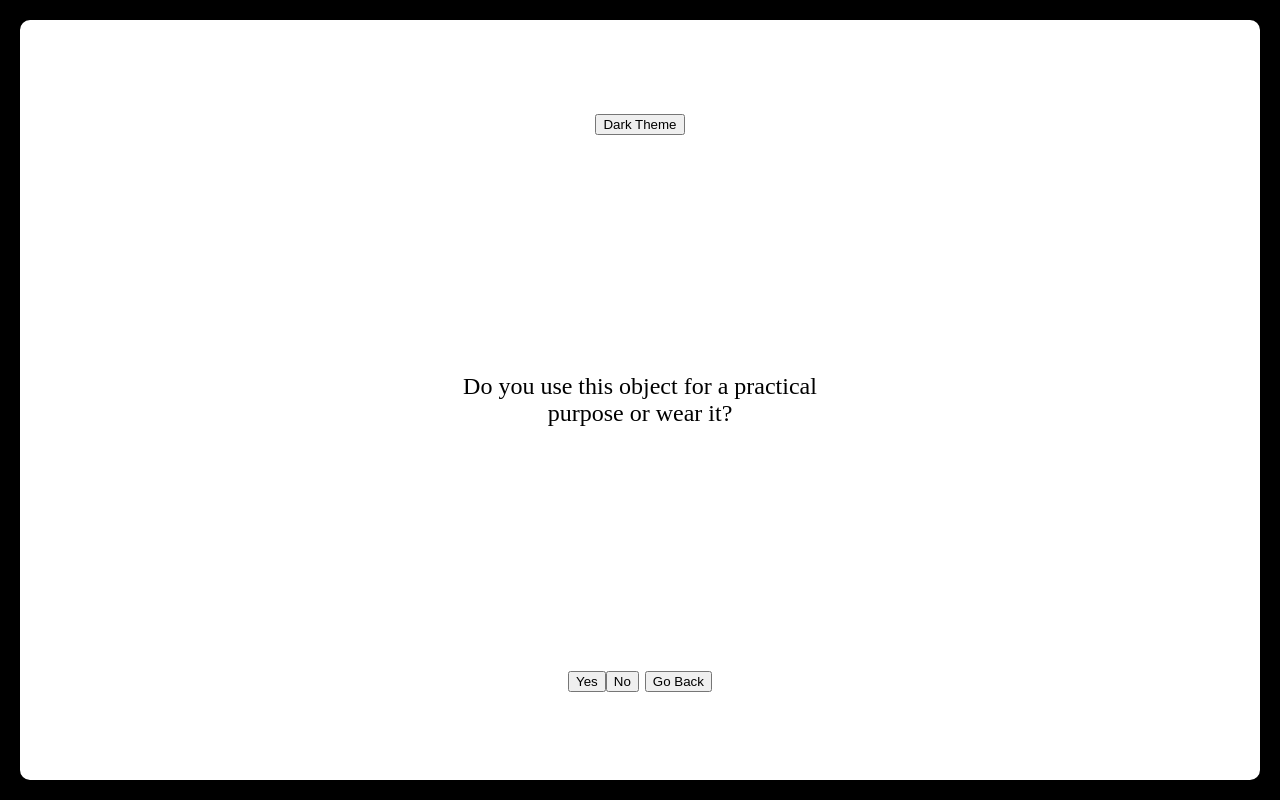
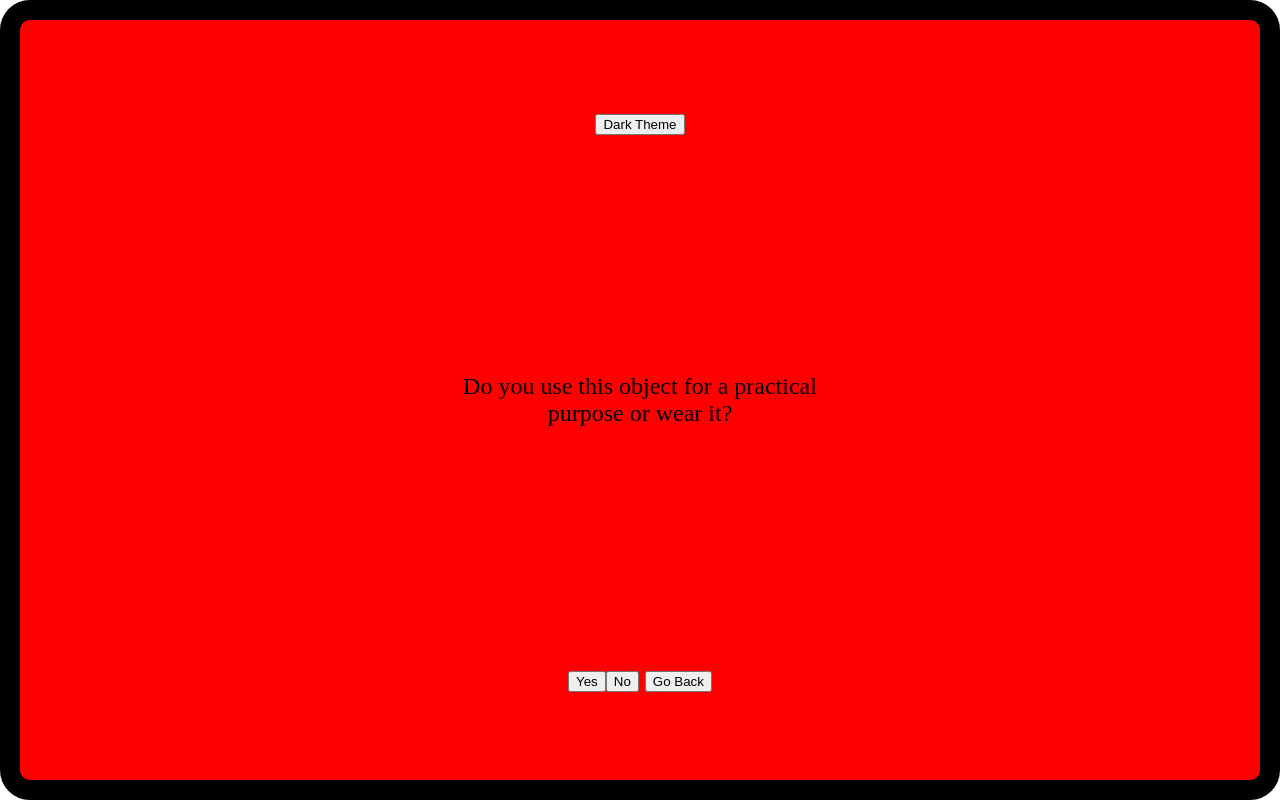
Before and after one commit to occultinterface/object_minimizer, a website: page app/index.html in a window 1280 px wide. Both pictures are taken after a click on the button "Dark Theme". Drawn offline with Linux system fonts and the light colour scheme.

Commit message:
wip switch to dark more

```diff
--- a/app/content.js
+++ b/app/content.js
@@ -1,6 +1,16 @@
 console.log(' it works');
 const answers = document.querySelectorAll('nav>button');
 const words = document.querySelector('#main-text');
+const theme = document.querySelector('.button--switch-theme');
+const container = document.querySelector('.container');
+
+const themeSwitcher = function () {
+    const variable = 'red';
+    container.setAttribute('style', `--background: ${variable}`);
+    console.log('switch theme')
+};
+
+theme.addEventListener('click', themeSwitcher);
 
 //Text to be displayed on the page
 
@@ -44,12 +54,16 @@ function handleAnswer(e) {
     }
     currentArray = arrays[arrayIndex];
     display = currentArray[index];
-    words.textContent = `${display}`;
-    console.log(`ArrayIndex: ${arrayIndex}`);
-    console.log(`index: ${index}`);
-    console.log(currentArray);
-    console.log(currentArray[index]);
-    console.log(`----------`);
+    words.textContent = `
+                $ {
+                    display
+                }
+                `;
+    // console.log(`ArrayIndex: ${arrayIndex}`);
+    // console.log(`index: ${index}`);
+    // console.log(currentArray);
+    // console.log(currentArray[index]);
+    // console.log(`-- -- -- -- --`);
 }
 handleClick = function (e) {
     e.addEventListener('click', handleAnswer);
--- a/app/index.html
+++ b/app/index.html
@@ -11,6 +11,8 @@
 <body>
     <link rel="stylesheet" type="text/css" href="../public/styles.css">
     </link>
+
+    <div class="container">
         <header>
             <!--dark theme, contact, etc-->
             <button class="button--switch-theme">Dark Theme</button>
@@ -23,7 +25,9 @@
             <button id="yes" class="button--answer">Yes</button><button id="no" class="button--answer">No</button>
             <button id="back" class='button--back'>Go Back</button>
         </nav>
+    </div>
     <script src="content.js"></script>
+
 </body>
 
 </html>
--- a/app/styles.scss
+++ b/app/styles.scss
@@ -1,8 +1,8 @@
 :root {
     --dark: black;
     --light: white;
-    --background: var(--dark);
-    --elements: var(--light);
+    --background: var(--light);
+    --elements: var(--dark);
 }
 
 $backgroundColor : var(--background);
@@ -18,7 +18,7 @@ html {
     background: $backgroundColor;
 }
 
-body {
+.container {
     height: 100vh;
 
     display: grid;
@@ -32,7 +32,7 @@ body {
     border-radius: 30px;
     border: 20px solid black;
     margin: 0;
-    background: white;
+    background: $backgroundColor;
 }
 
 main {
```
Also changed, not shown: public/styles.css. Lines whose indentation alone changed are shown as unchanged.
